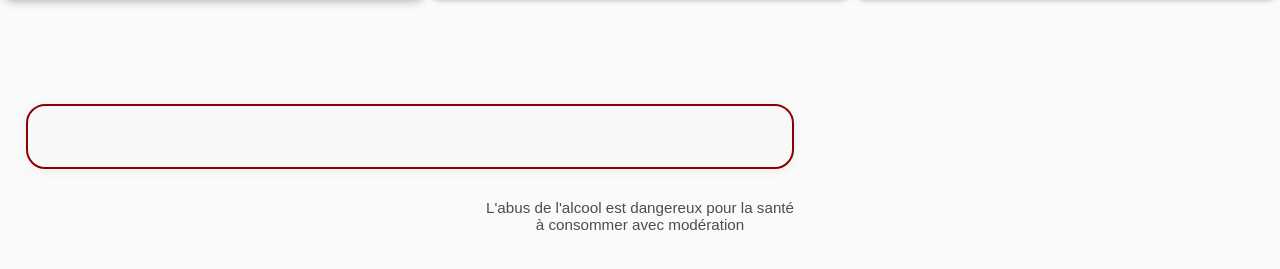
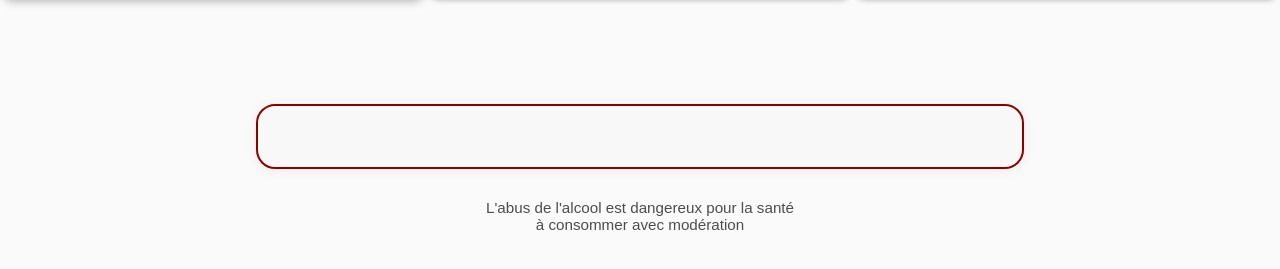
Before and after one commit to youssef67/taglio-menu, a website: page public/index.html in a window 1280 px wide. Shown: the part 241-510 px from the top of the page. Drawn offline with Linux system fonts and the light colour scheme; no server answers.

Commit message:
centrage de la section vin

```diff
--- a/public/index.html
+++ b/public/index.html
@@ -99,10 +99,11 @@
       border-radius: 1.2em;
       box-shadow: 0 2px 12px rgba(139,0,0,0.07);
       padding: 2.2rem 2rem 1.5rem 2rem;
-      margin: 2.5rem 2vw 1.5rem 2vw;
+      margin: 2.5rem auto 1.5rem auto;
       max-width: 700px;
       text-align: center;
       position: relative;
+      display: block;
     }
     #vin-moment {
       color: #222;
```
